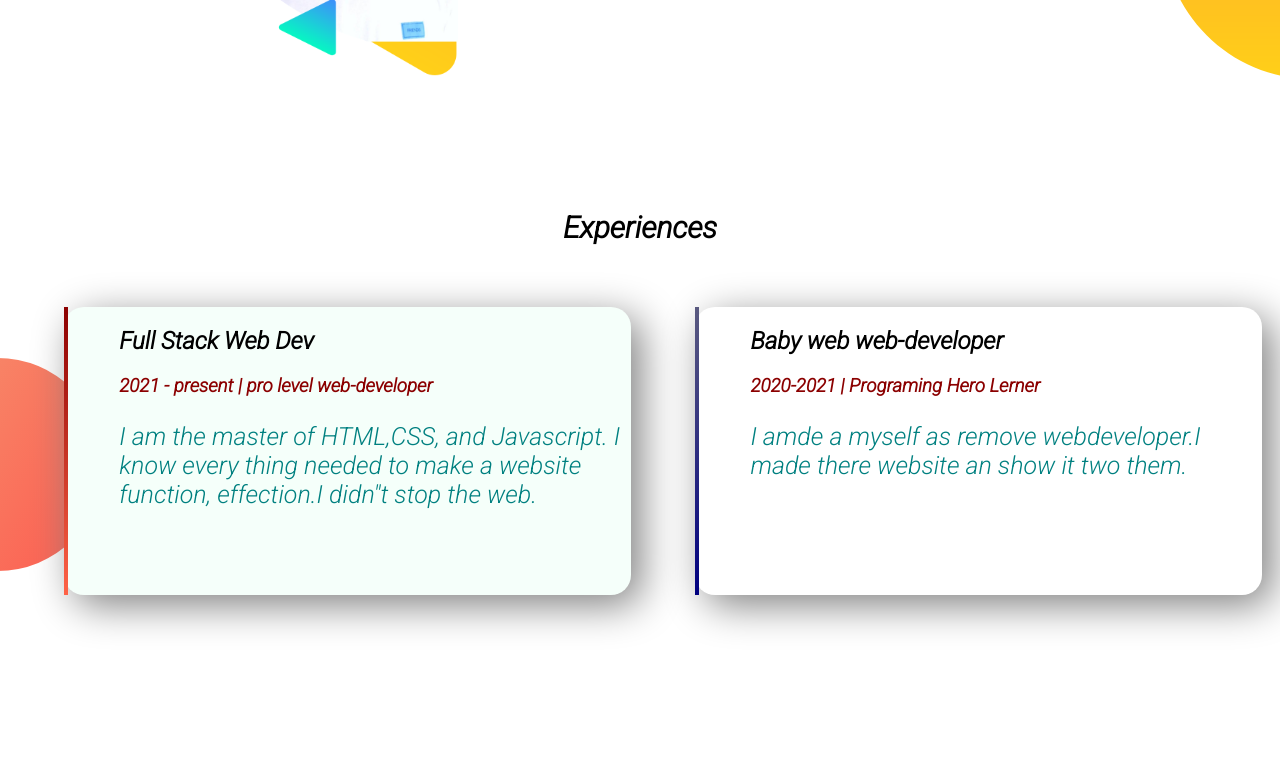
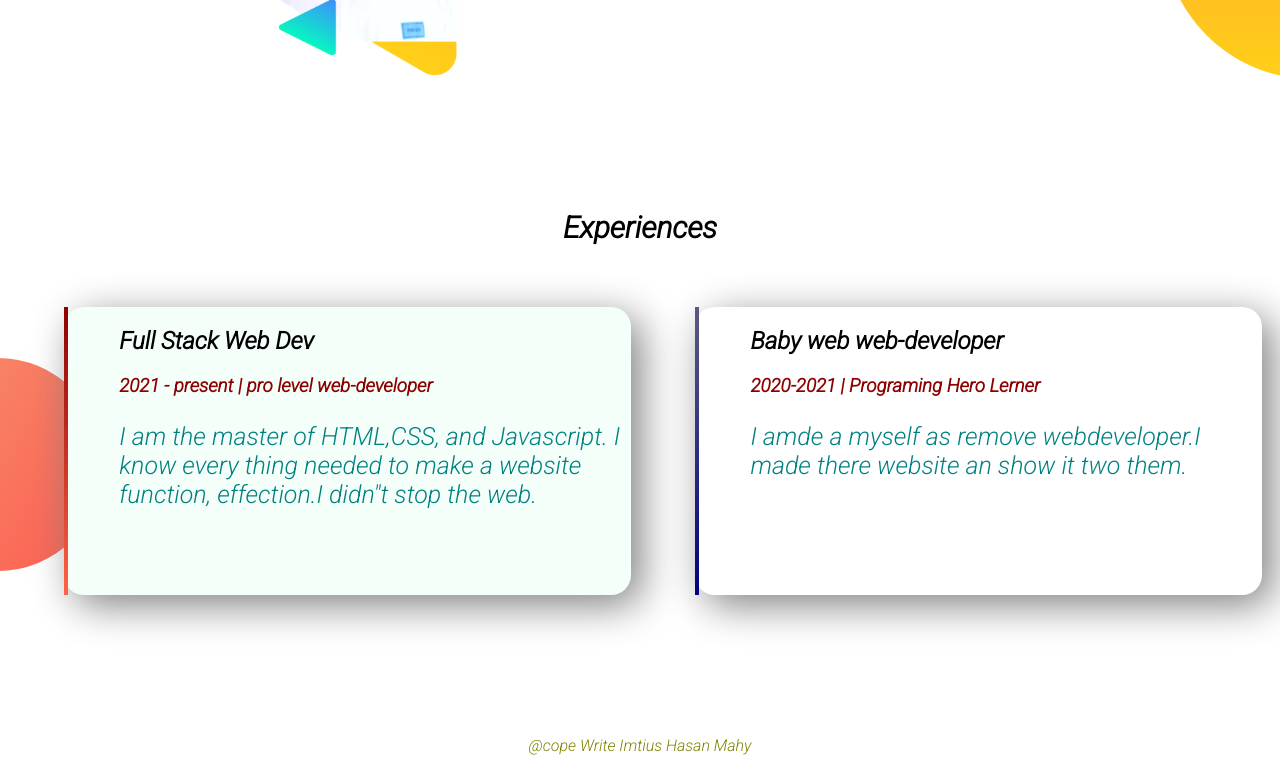
Before and after one commit to Mahy-460/web-protfolio, a plain HTML site: page index.html in a window 1280 px wide. Shown: the part 835-1606 px from the top of the page. Before the commit the page ends 1555 px from the top, so only its background shows below. Drawn offline with Linux system fonts and the light colour scheme.

Commit message:
new document are added

```diff
--- a/index.html
+++ b/index.html
@@ -60,5 +60,8 @@
 
      </div>
     </section>
+    <div class="footer">
+    <p> @cope Write Imtius Hasan Mahy</p>
+    </div>
 </body>
 </html>
--- a/style.css
+++ b/style.css
@@ -91,3 +91,8 @@ section{
     border-image: linear-gradient(180deg, rgb(91, 91, 128), navy);
     border-image-slice: 1;
 }
+.footer{
+    text-align: center;
+    color: olive;
+
+}
```
